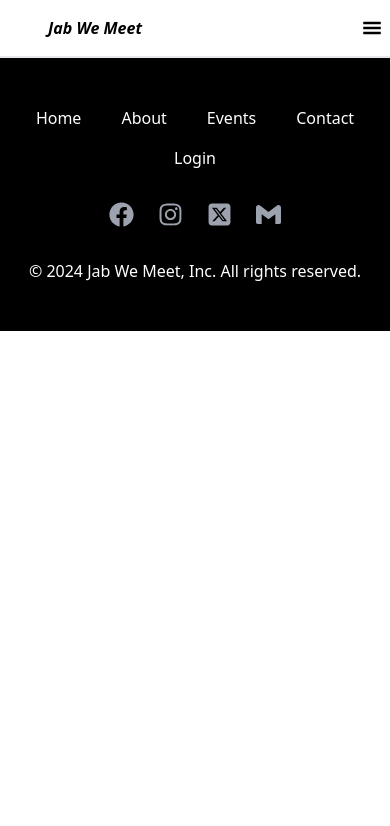
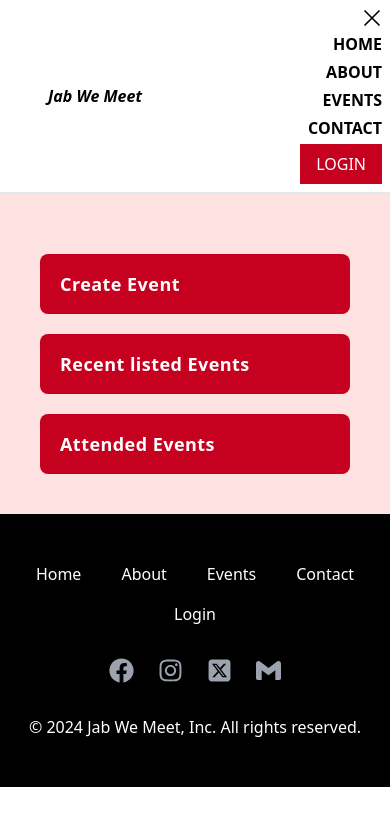
Before and after one commit to HeyPiyushDalmia/JabWeMeet, a React (Create React App) app: page /SubMenu in a window 390 px wide. Shown: the top 826 px of the page. Built offline with nearby package versions, Linux system fonts and the light colour scheme.

Commit message:
submenu added

```diff
--- a/src/App.js
+++ b/src/App.js
@@ -8,6 +8,7 @@ import About from "./components/About";
 import Login from "./components/Login";
 import Signup from './components/Signup'
 import CreateEvent from "./components/CreateEvent";
+import SubMenu from "./components/SubMenu";
 import '../src/Assets/Css/Styles.css'
 function App() {
 
@@ -28,7 +29,7 @@ function App() {
      <Route path="/login" element={<Login />} />
      <Route path="/createevent" element={<CreateEvent />} />
      <Route path="/signup" element={<Signup />} />
-
+     <Route path="/SubMenu" element={<SubMenu/>} />
 
      </Routes>
 
--- a/src/components/CreateEvent.js
+++ b/src/components/CreateEvent.js
@@ -1,5 +1,7 @@
 import {React} from 'react'
 import home_image from '../Assets/img/create_event_background.jpg'
+import SubMenu from './SubMenu'
+
 export default function CreateEvent() {
 
   // do not remove the commented code
@@ -28,8 +30,14 @@ export default function CreateEvent() {
 
     return (
 
-      <div body className=" create_event_img h-max mb-5 mt-5"  >
-       <body className="create_event_img h-max" style={{ backgroundImage:`url(${home_image})` }} >
+      <>
+     <div className="inline mix-blend-multiply">
+      <SubMenu/>
+
+     </div>
+
+      <div body className=" create_event_img h-max mb-10 mt-5"  >
+       <body className="create_event_img h-max mt-2" style={{ backgroundImage:`url(${home_image})` }} >
       {/* <img src={home_image}/>  */}
       <div className="rounded-lg border bg-card text-card-foreground shadow-sm w-full max-w-3xl px-0 create_event_main_div bg-white"
         data-v0-t="card"
@@ -454,7 +462,10 @@ export default function CreateEvent() {
        </div>
           </form>
         </div>
+
+
        </body>
     </div>
+    </>
     )
   }
--- a/src/components/Header.js
+++ b/src/components/Header.js
@@ -4,7 +4,7 @@ import { GiHamburgerMenu } from "react-icons/gi";
 import { Link} from "react-router-dom";
 
 export default function Header({ token }) {
-  const [showMenu, setShowMenu] = useState(false);
+  const [showMenu, setShowMenu] = useState(true);
   return (
 
 <header className="flex flex-row items-center justify-between sm:justify-around p-2 border-b-2 bg-white">
--- /dev/null
+++ b/src/components/SubMenu.js
@@ -0,0 +1,13 @@
+import React from 'react'
+import { Link } from 'react-router-dom'
+export default function SubMenu() {
+  return (
+  <>
+  <div className="flex flex-col sm:flex-row sm:justify-center sm:space-x-20  text-lg text-white p-10 bg-red-100">
+    <Link to="/createevent"className='login_button p-5'>Create Event</Link>
+    <Link className='login_button p-5'>Recent listed Events</Link>
+    <Link className='login_button p-5'>Attended Events</Link>
+  </div>
+   </>
+  )
+}
```
Also changed, not shown: src/Assets/img/WhatsApp Image 2024-09-06 at 16.44.48_a6fd5106.jpg (added).
